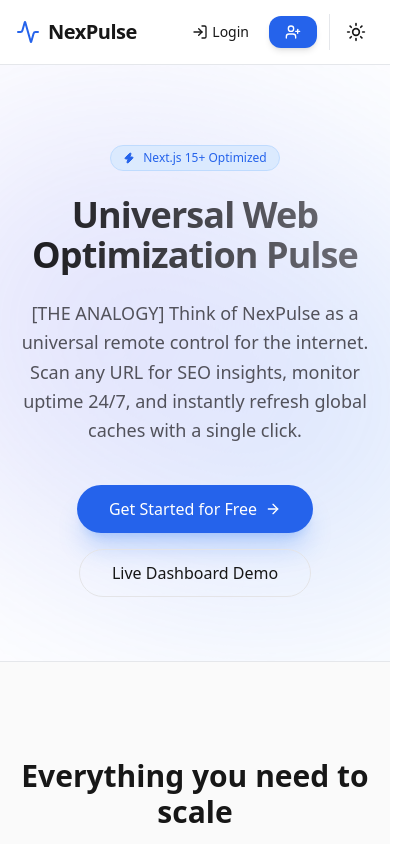
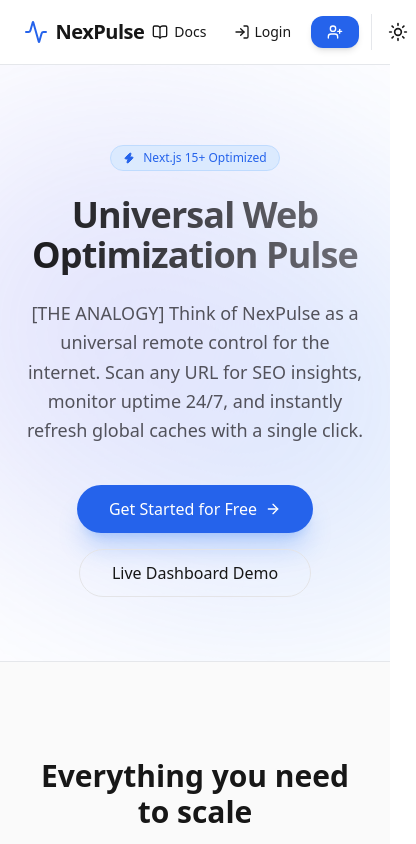
Before and after one commit to inkand-paper/Optimizer, a Next.js app: page / in a window 390 px wide. Shown: the top 844 px of the page, 416 px wide, since content can reach past the window. Built offline with nearby package versions, Linux system fonts and the light colour scheme.

Commit message:
fix: Restore Dashboard and Docs links to mobile navbar

```diff
--- a/components/navbar.tsx
+++ b/components/navbar.tsx
@@ -50,17 +50,21 @@
         <div className="flex items-center gap-2 sm:gap-4">
           <Link
             href="/docs"
-            className="hidden sm:flex items-center gap-1 text-sm font-medium text-muted-foreground hover:text-foreground transition-colors mr-2"
+            className="flex items-center gap-1.5 text-sm font-medium text-muted-foreground hover:text-foreground transition-colors px-2 py-1.5"
+            title="Documentation"
           >
-            <BookOpen className="h-4 w-4" /> Docs
+            <BookOpen className="h-4 w-4" />
+            <span className="hidden xs:inline">Docs</span>
           </Link>
           {isLoggedIn ? (
             <>
               <Link
                 href="/dashboard"
-                className="hidden sm:flex items-center gap-1 text-sm font-medium text-muted-foreground hover:text-foreground transition-colors"
+                className="flex items-center gap-1.5 text-sm font-medium text-muted-foreground hover:text-foreground transition-colors px-2 py-1.5"
+                title="Dashboard"
               >
-                <LayoutDashboard className="h-4 w-4" /> Dashboard
+                <LayoutDashboard className="h-4 w-4" />
+                <span className="hidden xs:inline">Dashboard</span>
               </Link>
               <button
                 onClick={handleLogout}
--- a/tailwind.config.ts
+++ b/tailwind.config.ts
@@ -9,6 +9,9 @@
   darkMode: "class",
   theme: {
     extend: {
+      screens: {
+        'xs': '375px',
+      },
       colors: {
         background: "var(--background)",
         foreground: "var(--foreground)",
```
